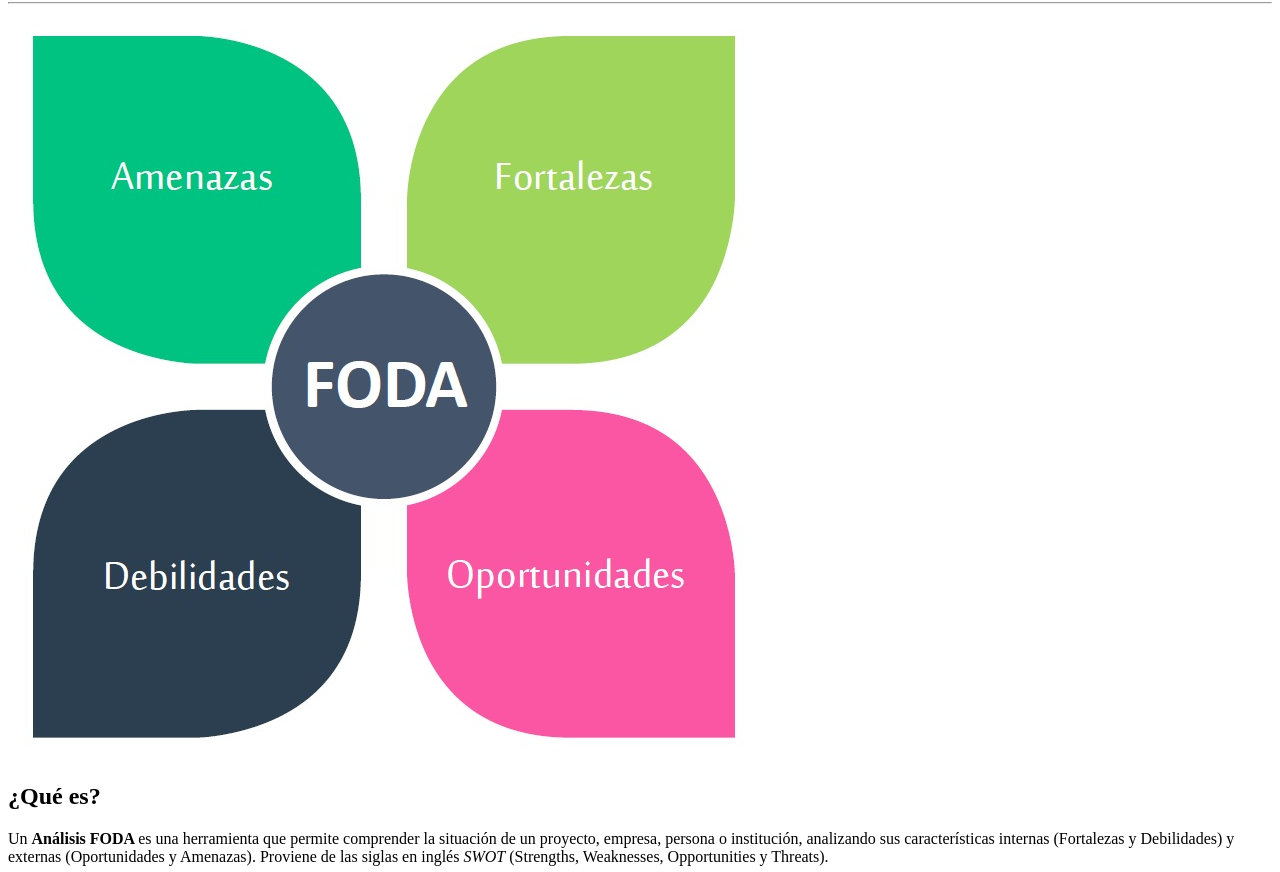
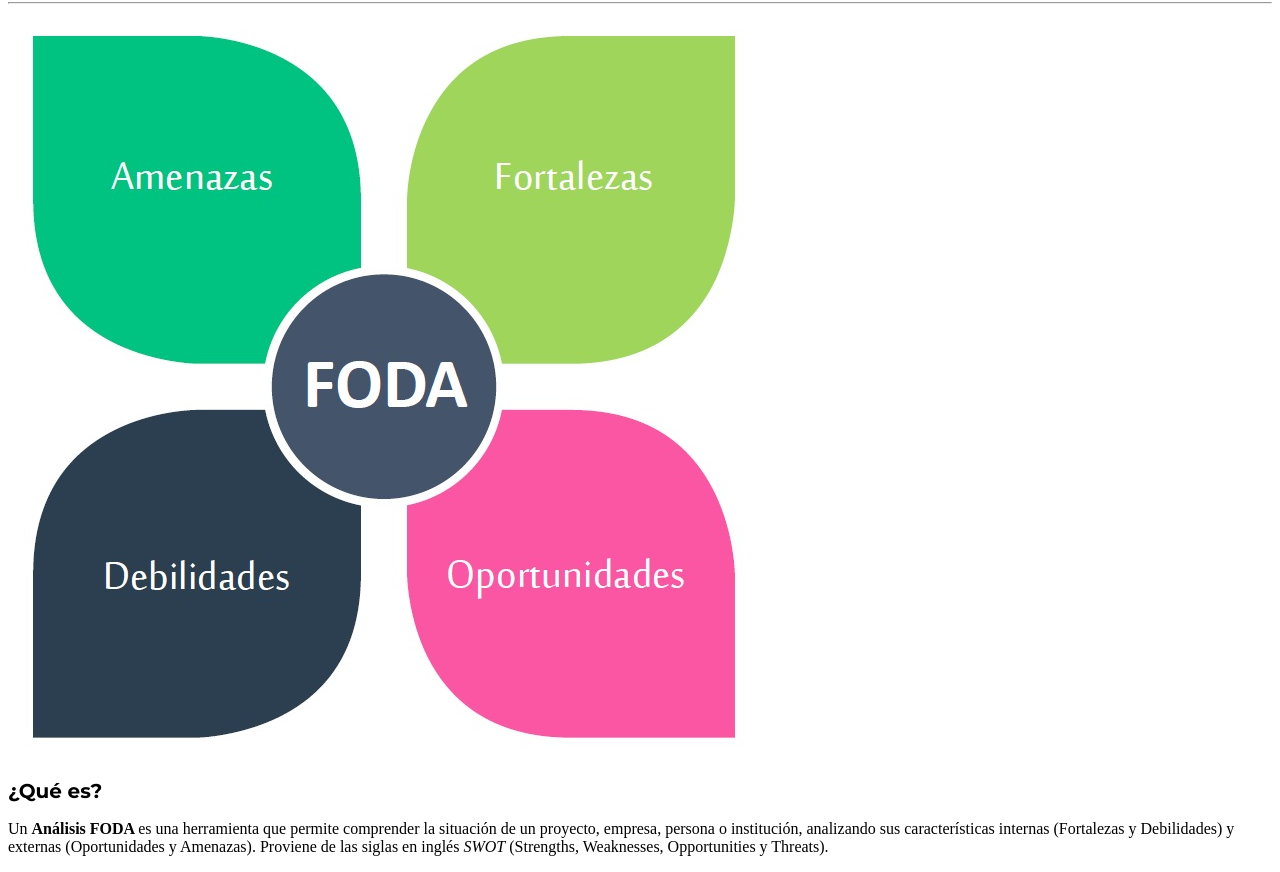
Before and after one commit to po1son3/desaf-o-01-ed, a website built with Vite: page index.html in a window 1280 px wide. Shown: the part 78-950 px from the top of the page. Built offline with nearby package versions, Linux system fonts and the light colour scheme.

Commit message:
agrego-las-fonts

```diff
--- a/style.css
+++ b/style.css
@@ -1,3 +1,5 @@
+@import url('https://fonts.googleapis.com/css2?family=Montserrat:ital,wght@0,100..900;1,100..900&family=Roboto:ital,wght@0,100;0,300;0,400;0,500;0,700;0,900;1,100;1,300;1,400;1,500;1,700;1,900&display=swap');
+
 h1 {
     background-color: brown;
 }
@@ -5,3 +7,9 @@ h1 {
 .rojo {
 color: red;
 }
+
+h2 {
+    font-family: "Montserrat",sans-serif;
+    font-size: 20px;
+    font-weight: bolder;
+}
```
